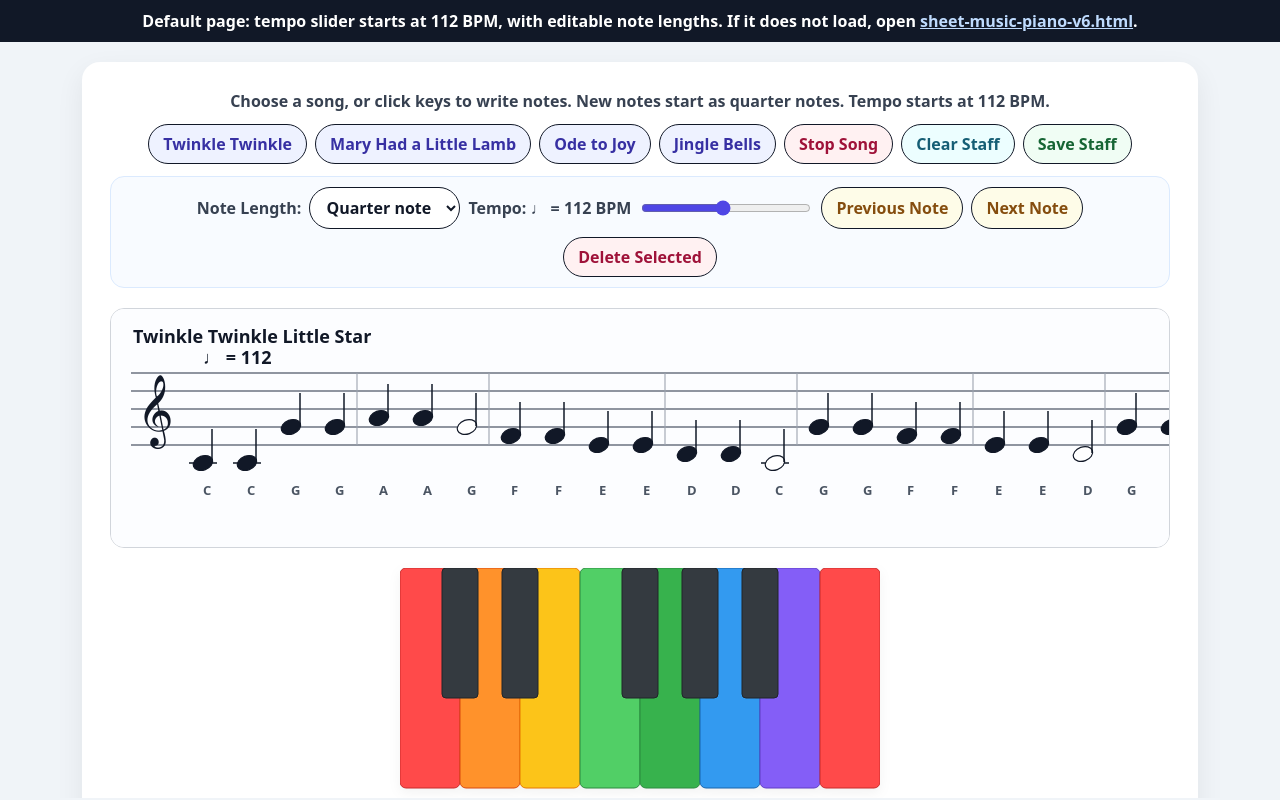
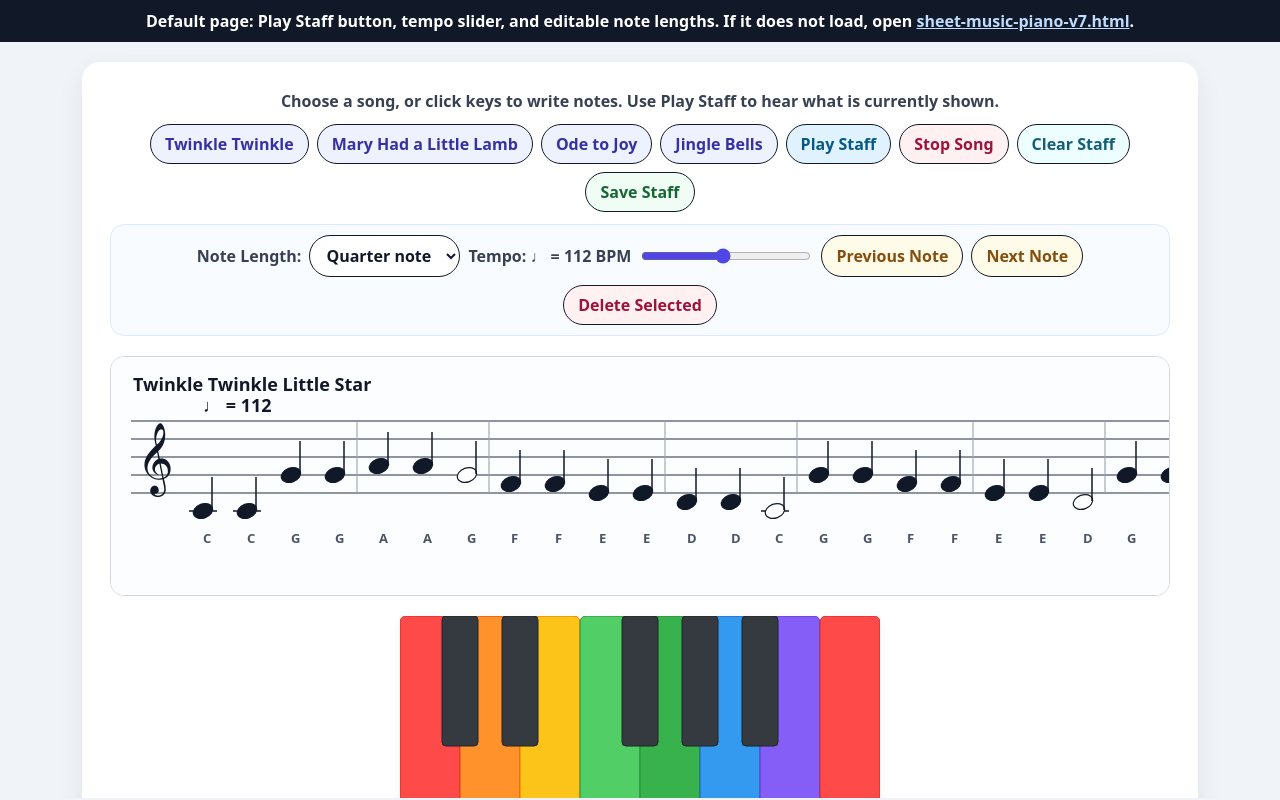
Before and after one commit to mattiaw/pianoplayer, a plain HTML site: page index.html in a window 1280 px wide. Drawn offline with Linux system fonts and the light colour scheme.

Commit message:
Use play staff page as default

```diff
--- a/index.html
+++ b/index.html
@@ -12,7 +12,7 @@ iframe{display:block;width:100%;height:calc(100vh - 44px);border:0;background:#f
 </style>
 </head>
 <body>
-<div class="notice">Default page: tempo slider starts at 112 BPM, with editable note lengths. If it does not load, open <a href="sheet-music-piano-v6.html">sheet-music-piano-v6.html</a>.</div>
-<iframe src="sheet-music-piano-v6.html" title="One-octave piano with tempo slider"></iframe>
+<div class="notice">Default page: Play Staff button, tempo slider, and editable note lengths. If it does not load, open <a href="sheet-music-piano-v7.html">sheet-music-piano-v7.html</a>.</div>
+<iframe src="sheet-music-piano-v7.html" title="One-octave piano with Play Staff button"></iframe>
 </body>
 </html>
```
